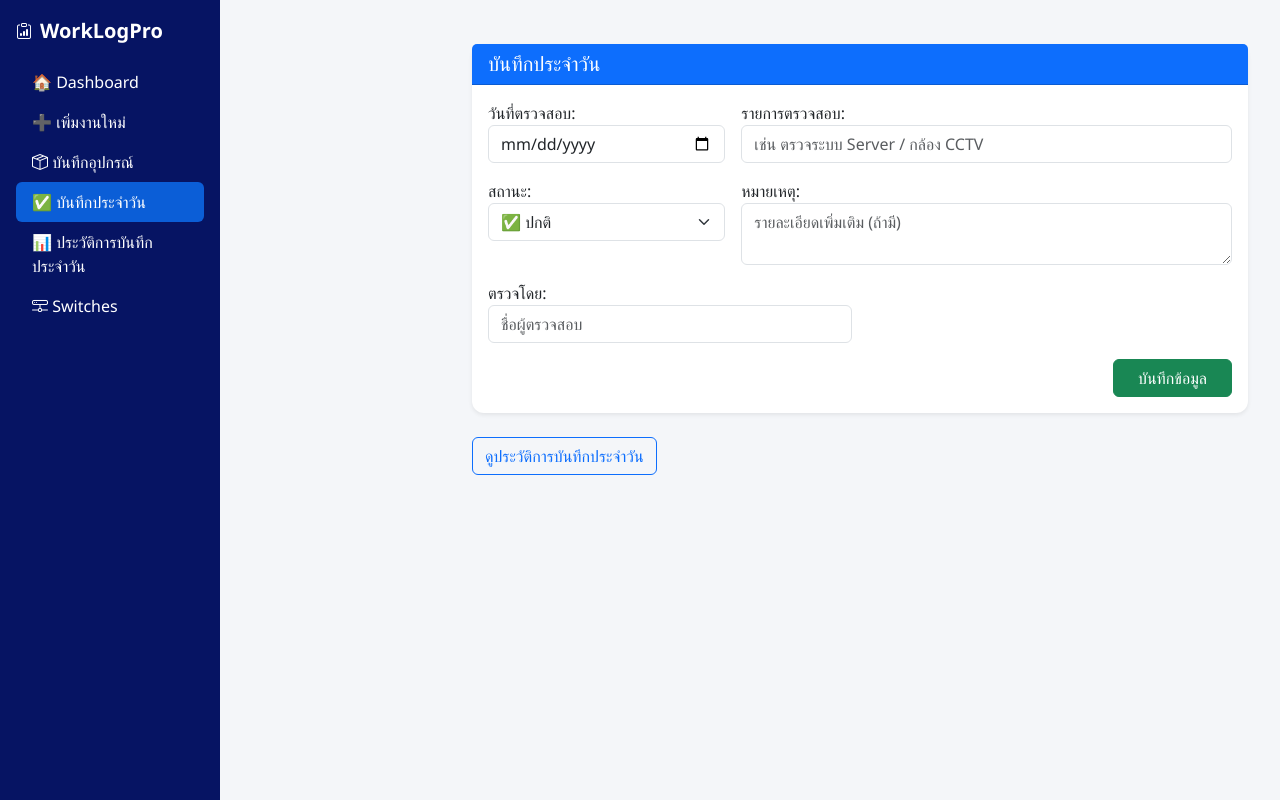
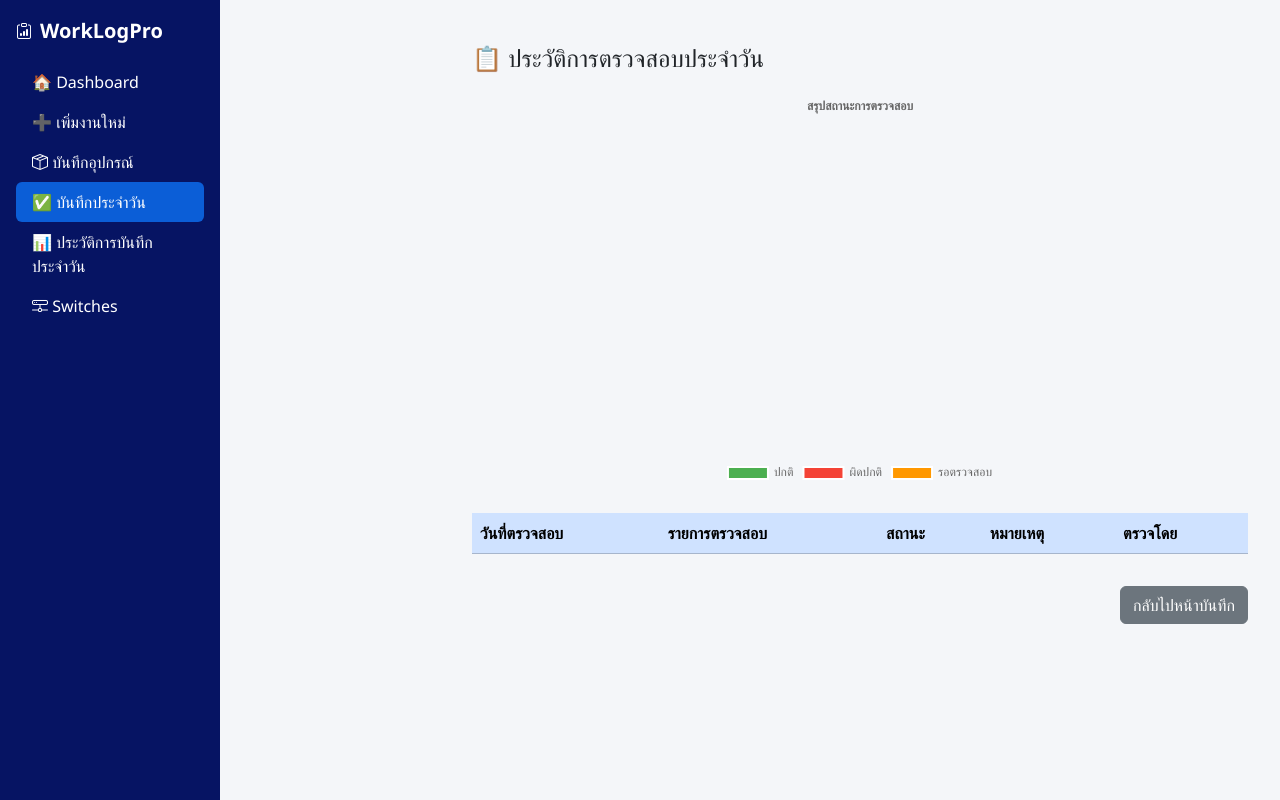
Before and after one commit to Pugso9999/work_app, a Flask app: page /daily_check in a window 1280 px wide. Run offline with Flask 3, Linux system fonts and the light colour scheme; lists and menus that the app fills with data are empty; some libraries are stand-ins or nearby versions.

Commit message:
update: แก้โค้ดระบบบันทึกประจำวันและกราฟ

```diff
--- a/app.py
+++ b/app.py
@@ -319,17 +319,17 @@ def add_daily_check():
 @app.route('/daily_check_history')
 def daily_check_history():
     conn = psycopg2.connect(
-        host="dpg-xxxxxx.oregon-postgres.render.com",  # แก้เป็นของคุณ
-        database="worklog",
+        host="dpg-xxxxxx.oregon-postgres.render.com",  # เปลี่ยนเป็น host ของคุณ
+        database="worklog",                            # เปลี่ยนเป็นชื่อ database ของคุณ
         user="postgres",
         password="รหัสของคุณ",
+        sslmode='require',                             # ✅ บรรทัดนี้สำคัญมาก
         cursor_factory=RealDictCursor
     )
     cur = conn.cursor()
     cur.execute("SELECT * FROM daily_checks ORDER BY check_date DESC")
     checks = cur.fetchall()
 
-    # นับจำนวนแต่ละสถานะ
     normal_count = sum(1 for c in checks if c['status'] == 'ปกติ')
     error_count = sum(1 for c in checks if c['status'] == 'ผิดปกติ')
     pending_count = sum(1 for c in checks if c['status'] == 'รอตรวจสอบ')
--- a/templates/daily_check.html
+++ b/templates/daily_check.html
@@ -2,54 +2,77 @@
 {% block content %}
 
 <div class="container mt-4">
-  <div class="card shadow-sm border-0">
-    <div class="card-header bg-primary text-white">
-      <h5 class="mb-0">บันทึกประจำวัน</h5>
-    </div>
-    <div class="card-body">
-      <form method="POST" action="{{ url_for('add_daily_check') }}">
-        <div class="row g-3">
-          <div class="col-md-4">
-            <label>วันที่ตรวจสอบ:</label>
-            <input type="date" name="check_date" class="form-control" required>
-          </div>
+  <h4 class="mb-3">📋 ประวัติการตรวจสอบประจำวัน</h4>
 
-          <div class="col-md-8">
-            <label>รายการตรวจสอบ:</label>
-            <input type="text" name="item_name" class="form-control" placeholder="เช่น ตรวจระบบ Server / กล้อง CCTV" required>
-          </div>
-
-          <div class="col-md-4">
-            <label>สถานะ:</label>
-            <select name="status" class="form-select">
-              <option value="ปกติ">✅ ปกติ</option>
-              <option value="ผิดปกติ">⚠️ ผิดปกติ</option>
-              <option value="รอตรวจสอบ">⏳ รอตรวจสอบ</option>
-            </select>
-          </div>
-
-          <div class="col-md-8">
-            <label>หมายเหตุ:</label>
-            <textarea name="remark" class="form-control" placeholder="รายละเอียดเพิ่มเติม (ถ้ามี)"></textarea>
-          </div>
-
-          <div class="col-md-6">
-            <label>ตรวจโดย:</label>
-            <input type="text" name="checked_by" class="form-control" placeholder="ชื่อผู้ตรวจสอบ" required>
-          </div>
-
-          <div class="col-md-12 text-end">
-            <button type="submit" class="btn btn-success px-4">บันทึกข้อมูล</button>
-          </div>
-        </div>
-      </form>
+  <!-- กราฟสรุปสถานะ -->
+  <div class="text-center mb-4">
+    <div style="max-width: 400px; margin: auto;">
+      <canvas id="statusChart"></canvas>
     </div>
   </div>
 
-  <div class="mt-4">
-    <a href="{{ url_for('daily_check_history') }}" class="btn btn-outline-primary">
-      ดูประวัติการบันทึกประจำวัน
-    </a>
+  <script src="https://cdn.jsdelivr.net/npm/chart.js"></script>
+  <script>
+    const ctx = document.getElementById('statusChart');
+    const normalCount = {{ normal_count|default(0) }};
+    const errorCount = {{ error_count|default(0) }};
+    const pendingCount = {{ pending_count|default(0) }};
+
+    new Chart(ctx, {
+      type: 'doughnut',
+      data: {
+        labels: ['ปกติ', 'ผิดปกติ', 'รอตรวจสอบ'],
+        datasets: [{
+          data: [normalCount, errorCount, pendingCount],
+          backgroundColor: ['#4caf50', '#f44336', '#ff9800']
+        }]
+      },
+      options: {
+        responsive: true,
+        plugins: {
+          legend: { position: 'bottom' },
+          title: { display: true, text: 'สรุปสถานะการตรวจสอบ' }
+        }
+      }
+    });
+  </script>
+
+  <!-- ตารางแสดงข้อมูล -->
+  <div class="table-responsive mt-4">
+    <table class="table table-striped align-middle">
+      <thead class="table-primary">
+        <tr>
+          <th>วันที่ตรวจสอบ</th>
+          <th>รายการตรวจสอบ</th>
+          <th>สถานะ</th>
+          <th>หมายเหตุ</th>
+          <th>ตรวจโดย</th>
+        </tr>
+      </thead>
+      <tbody>
+        {% for c in checks %}
+        <tr>
+          <td>{{ c.check_date }}</td>
+          <td>{{ c.item_name }}</td>
+          <td>
+            {% if c.status == 'ปกติ' %}
+              <span class="badge bg-success">{{ c.status }}</span>
+            {% elif c.status == 'ผิดปกติ' %}
+              <span class="badge bg-danger">{{ c.status }}</span>
+            {% else %}
+              <span class="badge bg-warning text-dark">{{ c.status }}</span>
+            {% endif %}
+          </td>
+          <td>{{ c.remark or '-' }}</td>
+          <td>{{ c.checked_by }}</td>
+        </tr>
+        {% endfor %}
+      </tbody>
+    </table>
+  </div>
+
+  <div class="mt-3 text-end">
+    <a href="{{ url_for('daily_check') }}" class="btn btn-secondary">กลับไปหน้าบันทึก</a>
   </div>
 </div>
 
```
Also changed, not shown: templates/daily_check_history.html (+12 -15 lines).
